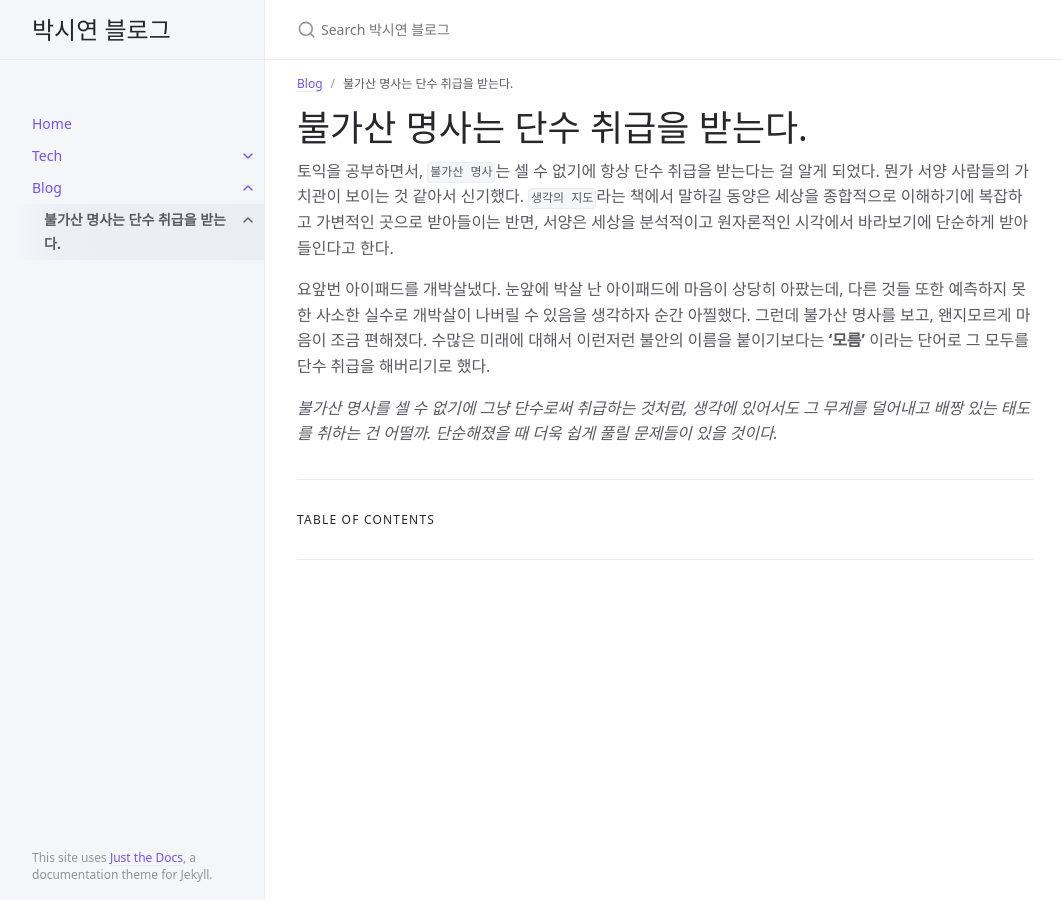
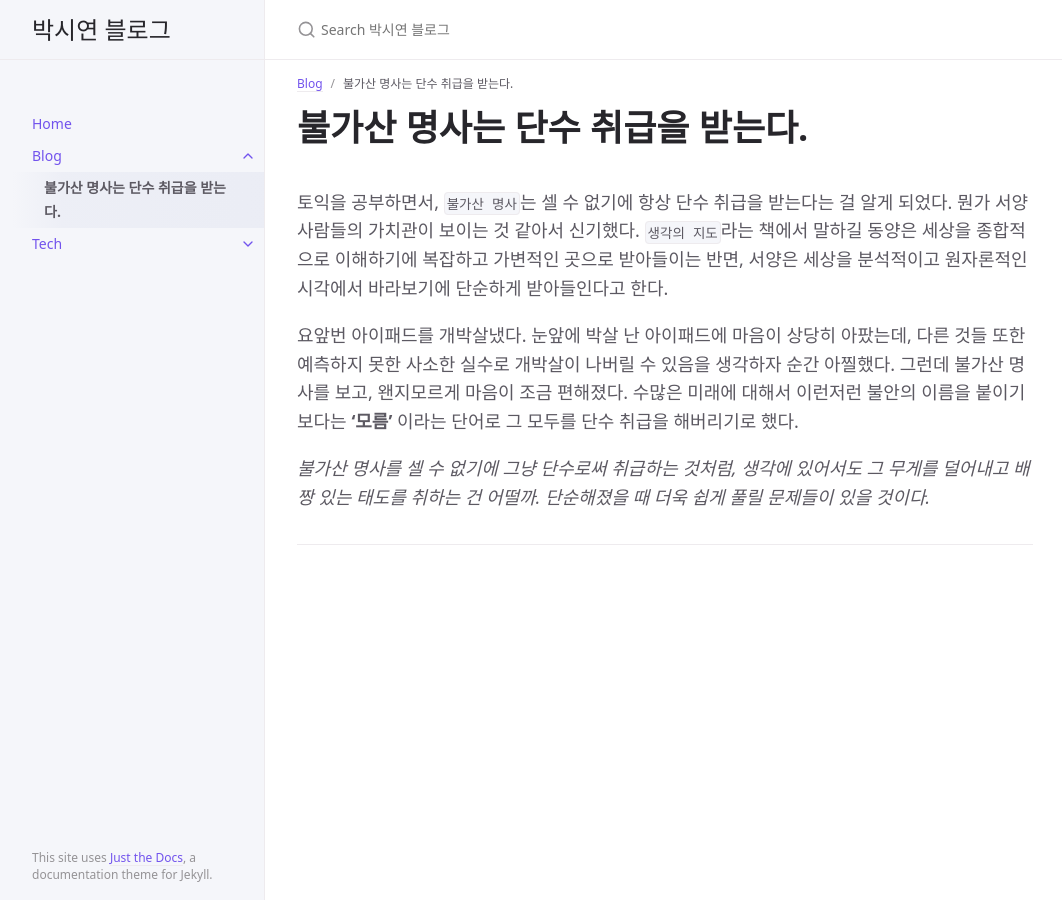
Before and after one commit to Siyeon-dev/Siyeon-dev.github.io, a Jekyll site: the page built from docs/blog/2021-01-10-mass_noun.md, in a window 1280 px wide. Shown: the whole page, without its empty margins (107-1169 px from the left). Built offline with Jekyll 4.4.1, drawn with Linux system fonts in a browser that asks for light colours.

Commit message:
modify markdown details

```diff
--- a/docs/blog/2021-01-10-mass_noun.md
+++ b/docs/blog/2021-01-10-mass_noun.md
@@ -3,14 +3,17 @@ layout: default
 title: 불가산 명사는 단수 취급을 받는다.
 parent: Blog
 nav_order: 1
-has_children: true
 comments: true
 ---
 
 # 불가산 명사는 단수 취급을 받는다.
-
+{: .fw-700 }
+<br>
 토익을 공부하면서, `불가산 명사`는 셀 수 없기에 항상 단수 취급을 받는다는 걸 알게 되었다. 뭔가 서양 사람들의  가치관이 보이는 것 같아서 신기했다. `생각의 지도`라는 책에서 말하길 동양은 세상을 종합적으로 이해하기에 복잡하고 가변적인 곳으로 받아들이는 반면, 서양은 세상을 분석적이고 원자론적인 시각에서 바라보기에 단순하게 받아들인다고 한다.
+{: .fs-5 .fw-500 }
 
 요앞번 아이패드를 개박살냈다. 눈앞에 박살 난 아이패드에 마음이 상당히 아팠는데, 다른 것들 또한 예측하지 못한 사소한 실수로 개박살이 나버릴 수 있음을 생각하자 순간 아찔했다. 그런데 불가산 명사를 보고, 왠지모르게 마음이 조금 편해졌다. 수많은 미래에 대해서 이런저런 불안의 이름을 붙이기보다는 **'모름'** 이라는 단어로 그 모두를 단수 취급을 해버리기로 했다.
+{: .fs-5 .fw-500 }
 
 _불가산 명사를 셀 수 없기에 그냥 단수로써 취급하는 것처럼, 생각에 있어서도 그 무게를 덜어내고 배짱 있는 태도를 취하는 건 어떨까. 단순해졌을 때 더욱 쉽게 풀릴 문제들이 있을 것이다._
+{: .fs-5 .fw-500 }
```
Also changed, not shown: docs/blog/blog.md (+1 -1 lines), docs/tech/tech.md (+1 -1 lines).
